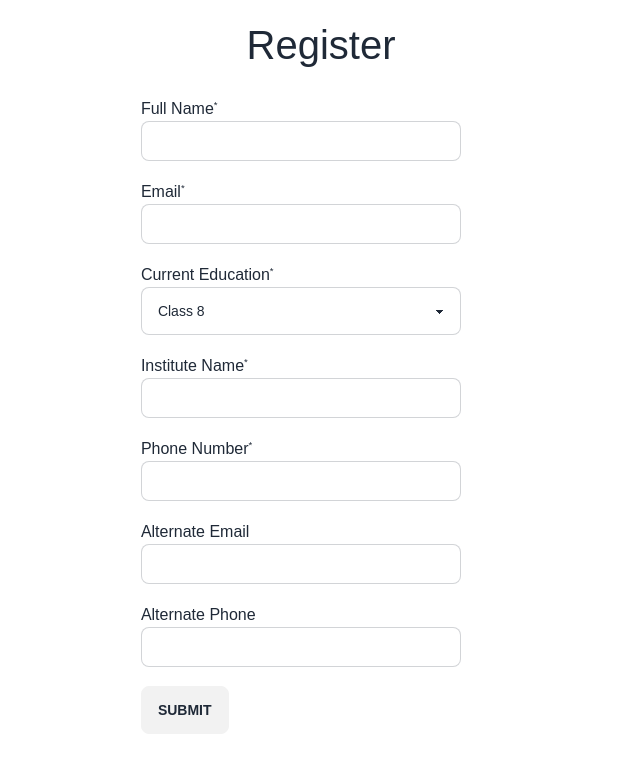
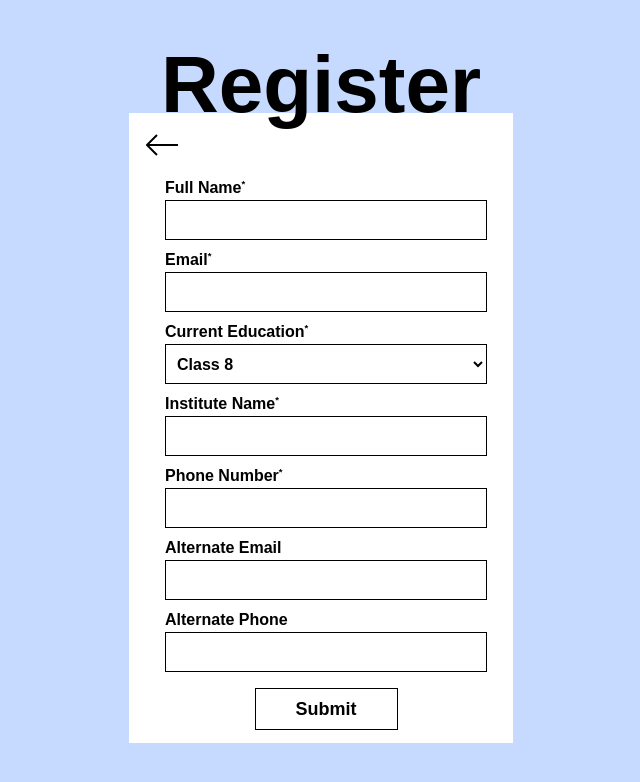
Before and after one commit to Tessellate-CMI/tessellate-frontend, a SvelteKit app: page /register in a window 1280 px wide. Shown: the top 782 px of the page, without its empty margins (319-959 px from the left). Built offline with nearby package versions, Linux system fonts and the light colour scheme; a web font is replaced by a local one.

Commit message:
feat(register page): changed register page to match theme

```diff
--- a/src/routes/(profile)/register/+page.svelte
+++ b/src/routes/(profile)/register/+page.svelte
@@ -1,18 +1,32 @@
 <script>
     import '../../../app.css'
+
+    let showPass = false
+
+    $: type = showPass ? 'text' : 'password'
 </script>
 
-<div class="grid flex-col justify-items-center">
-    <h1>Register</h1>
+<div class="flex h-screen bg-main-blue">
+    <div class="m-auto flex flex-col place-items-center sm:w-96">
+        <h1 class="z-10 font-black text-black">Register</h1>
 
-    <form method="post" action="?/signup">
+        <form class="mx-4 bg-white sm:mx-0 sm:w-full" method="post" action="?/signup">
+            <div class="mb-1 pt-2">
+                <button class="btn btn-ghost rounded-none"
+                    ><svg class="h-8" xmlns="http://www.w3.org/2000/svg" viewBox="0 0 32 32"
+                        ><path
+                            d="M32 15H3.41l8.29-8.29-1.41-1.42-10 10a1 1 0 0 0 0 1.41l10 10 1.41-1.41L3.41 17H32z"
+                        /></svg
+                    ></button
+                >
+            </div>
             <div class="form-row">
                 <label for="fullName">Full Name<sup><small>*</small></sup></label>
                 <input
                     id="fullName"
                     type="text"
                     name="fullName"
-                class="input input-bordered w-full max-w-xs"
+                    class="css-input w-full max-w-xs"
                     required
                 />
             </div>
@@ -23,14 +37,14 @@
                     id="email"
                     type="email"
                     name="email"
-                class="input input-bordered w-full max-w-xs"
+                    class="css-input w-full max-w-xs"
                     required
                 />
             </div>
 
             <div class="form-row">
                 <label for="education">Current Education<sup><small>*</small></sup></label>
-            <select name="education" id="education" class="select select-bordered w-full max-w-xs">
+                <select name="education" id="education" class="css-input w-full max-w-xs">
                     <option value="class8">Class 8</option>
                     <option value="class9">Class 9</option>
                     <option value="class10">Class 10</option>
@@ -46,7 +60,7 @@
                     id="institute"
                     type="text"
                     name="institute"
-                class="input input-bordered w-full max-w-xs"
+                    class="css-input w-full max-w-xs"
                     required
                 />
             </div>
@@ -57,7 +71,7 @@
                     id="phone"
                     type="number"
                     name="phone"
-                class="input input-bordered w-full max-w-xs"
+                    class="css-input w-full max-w-xs"
                     required
                 />
             </div>
@@ -68,7 +82,7 @@
                     id="altEmail"
                     type="email"
                     name="altEmail"
-                class="input input-bordered w-full max-w-xs"
+                    class="css-input w-full max-w-xs"
                 />
             </div>
 
@@ -78,14 +92,20 @@
                     id="altPhone"
                     type="number"
                     name="altPhone"
-                class="input input-bordered w-full max-w-xs"
+                    class="css-input w-full max-w-xs"
                 />
             </div>
 
-        <div class="form-row">
-            <input type="submit" value="Submit" class="btn" />
+            <div class="form-row flex">
+                <button
+                    style="text-transform: none"
+                    type="submit"
+                    class="btn btn-outline m-auto mb-2 mt-2 h-auto min-h-0 rounded-none px-10 py-1.5 text-lg text-black"
+                    >Submit</button
+                >
             </div>
         </form>
+    </div>
 </div>
 
 <style>
@@ -95,35 +115,42 @@
         margin: 0;
     }
 
-    /* Firefox */
     input[type='number'] {
         -moz-appearance: textfield;
     }
 
-    /* Replaced the bottom with tailwind tags, performs better with smaller screens*/
-    /* .registrationForm {
-        position: absolute;
-        left: 50%;
-        top: 50%;
-        transform: translate(-50%, -50%);
-        display: flex;
-        flex-direction: column;
-        align-items: center;
-        justify-content: center;
-    } */
-
     h1 {
-        font-size: 2.5rem;
-        margin: 15px;
+        font-size: 5rem;
+        margin: -2rem;
     }
 
     .form-row {
-        margin-bottom: 5px;
-        padding: 7px;
+        margin-left: 26px;
+        margin-right: 26px;
+        color: black;
+        font-weight: bold;
+
+        padding-left: 10px;
+        padding-left: 10px;
+        padding-top: 3px;
+        padding-bottom: 5px;
     }
 
-    input,
-    select {
+    .fill-current {
+        fill: #000000;
+    }
+
+    .css-input {
+        padding: 7px;
+        max-width: 40rem;
         height: 40px;
+        font-size: 16px;
+        border-width: 1.5px;
+        border-color: #000000;
+        background-color: #ffffff;
+        color: #000000;
+    }
+    .css-input:focus {
+        outline: none;
     }
 </style>
```
Lines whose indentation alone changed are shown as unchanged.
